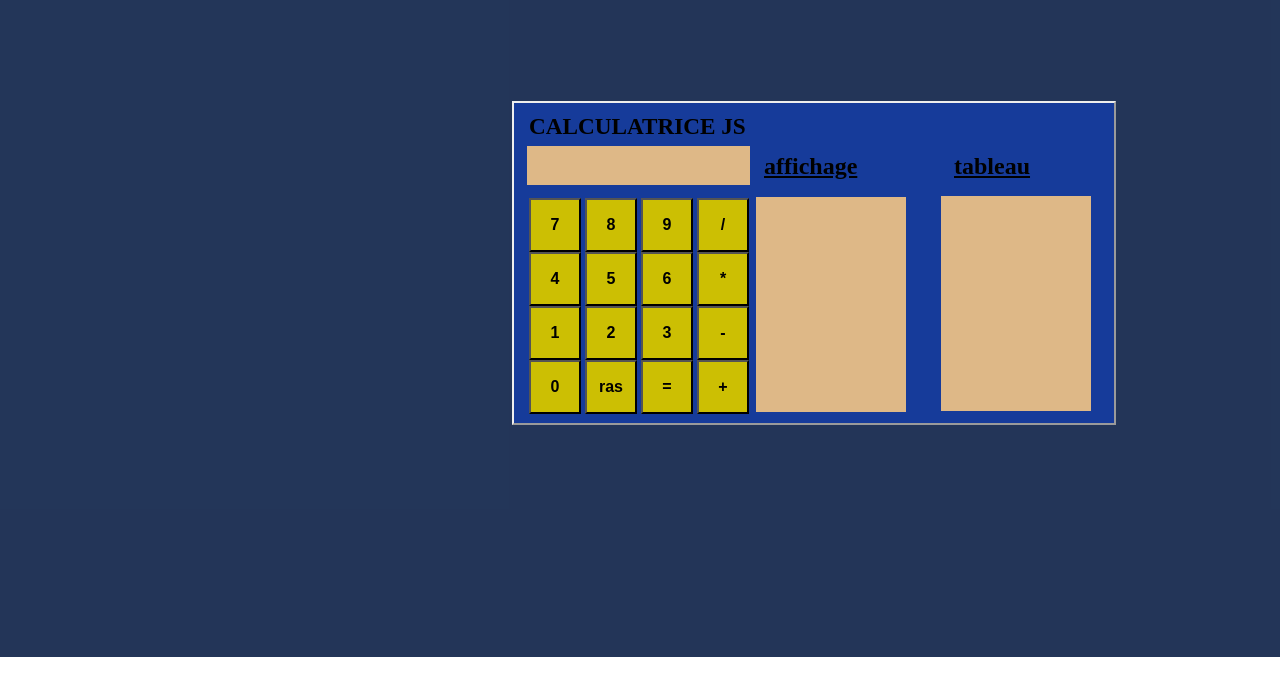
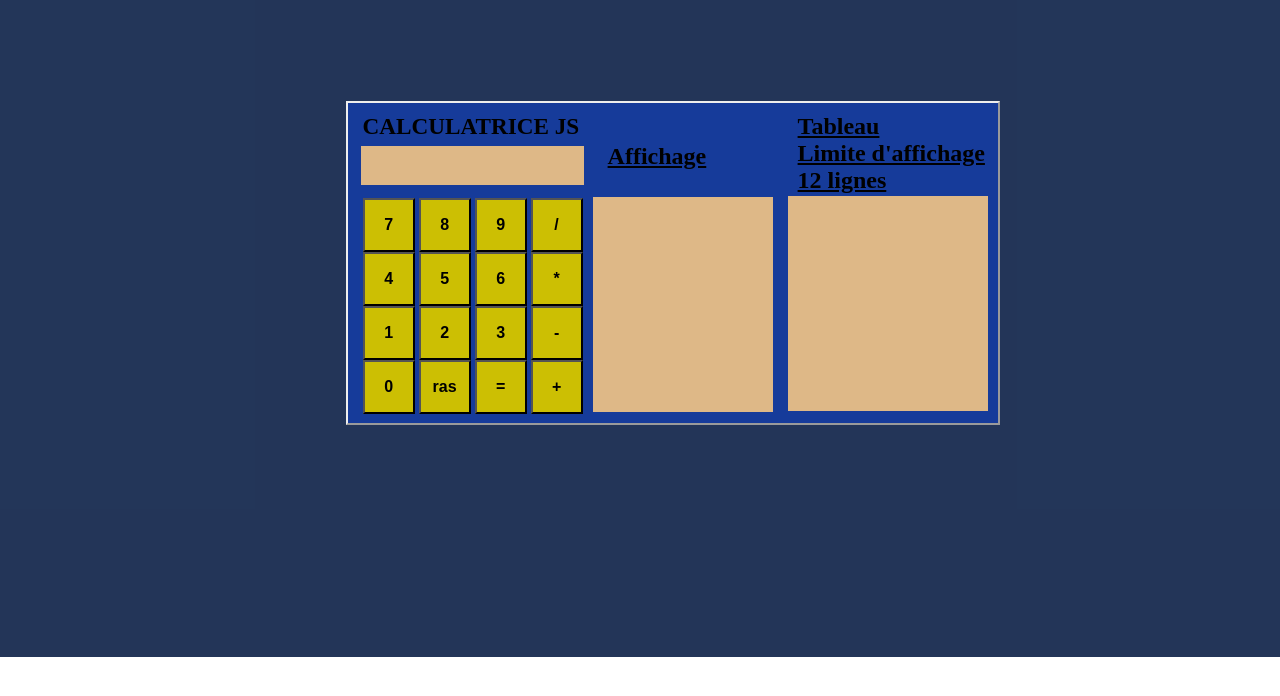
Before and after one commit to mahdislimane/checkpoint3, a plain HTML site: page index.html in a window 1280 px wide. Drawn offline with Linux system fonts and the light colour scheme.

Commit message:
commit 3

```diff
--- a/css/style.css
+++ b/css/style.css
@@ -10,8 +10,8 @@
 }
 #calc {
   height: 320px;
-  width: 600px;
-  margin-left: 40%;
+  width: 650px;
+  margin-left: 27%;
   margin-top: 100px;
   border-style: outset;
   border-width: 2px;
@@ -49,32 +49,34 @@
   position: absolute;
   display: flex;
   height: 215px;
-  width: 150px;
+  width: 180px;
   background-color: burlywood;
-  margin-left: 227px;
+  margin-left: 230px;
   margin-top: -55px;
+  overflow: auto;
 }
 #test {
   position: absolute;
   display: flex;
   height: 215px;
-  width: 150px;
+  width: 200px;
   background-color: burlywood;
-  margin-left: 427px;
+  margin-left: 440px;
   margin-top: 26px;
+  overflow: auto;
 }
 #aff {
   position: absolute;
-  padding-left: 250px;
-  padding-top: 50px;
+  padding-left: 260px;
+  padding-top: 40px;
   font-weight: bolder;
   text-decoration: underline;
   font-size: 1.5em;
 }
 #tab {
   position: absolute;
-  padding-left: 440px;
-  padding-top: 50px;
+  padding-left: 450px;
+  padding-top: 10px;
   font-weight: bolder;
   text-decoration: underline;
   font-size: 1.5em;
--- a/index.html
+++ b/index.html
@@ -10,8 +10,12 @@
   <body>
     <div class="plan">
       <div id="calc">
-        <h4 id="aff">affichage</h4>
-        <h4 id="tab">tableau</h4>
+        <h4 id="aff">Affichage</h4>
+        <h4 id="tab">
+          Tableau <br />
+          Limite d'affichage <br />
+          12 lignes
+        </h4>
         <h3>CALCULATRICE JS</h3>
         <div class="textarea" id="formul" placeholder="0"></div>
         <br />
@@ -19,9 +23,15 @@
         <div id="test" placeholder="0" readonly maxlength="20"></div>
         <br />
         <div id="boutton">
-          <button class="button" onclick="button(7)" id="7">7</button>
-          <button class="button" onclick="button(8)" id="8">8</button>
-          <button class="button" onclick="button(9)" id="9">9</button>
+          <button class="button" onclick="button(7)" id="7">
+            7
+          </button>
+          <button class="button" onclick="button(8)" id="8">
+            8
+          </button>
+          <button class="button" onclick="button(9)" id="9">
+            9
+          </button>
           <button class="button" onclick="division()" id="division">/</button>
           <div id="history" readonly></div>
           <br />
--- a/js/main.js
+++ b/js/main.js
@@ -2,6 +2,8 @@ var y = "";
 var h = "";
 var n = [];
 var i = 0;
+var j = 1;
+
 function button(x) {
   document.getElementById("result").innerHTML = 0;
   var z = y + x;
@@ -35,9 +37,18 @@ function button(x) {
     document.getElementById("result").style.color = "rgb(14, 68, 3)";
     m = h + z + "=" + eval(z) + "<br/>";
     document.getElementById("history").innerHTML = m;
-    n[i] = z + "=" + eval(z) + "<br />";
+    n[i] = j + " : " + z + "=" + eval(z) + "<br />";
     i = i + 1;
+    j = j + 1;
+    switch (i) {
+      case 12:
+        n.splice(0, 1);
+        i = 11;
+        break;
 
+      default:
+        break;
+    }
     document.getElementById("test").innerHTML = n.join("");
     h = m;
     z = "";
@@ -49,4 +60,7 @@ document.getElementById("raz").addEventListener("click", function raz() {
   document.getElementById("result").style.color = "black";
   document.getElementById("formul").innerHTML = 0;
   document.getElementById("result").innerHTML = 0;
+  z = 0;
+  y = 0;
+  m = 0;
 });
```
